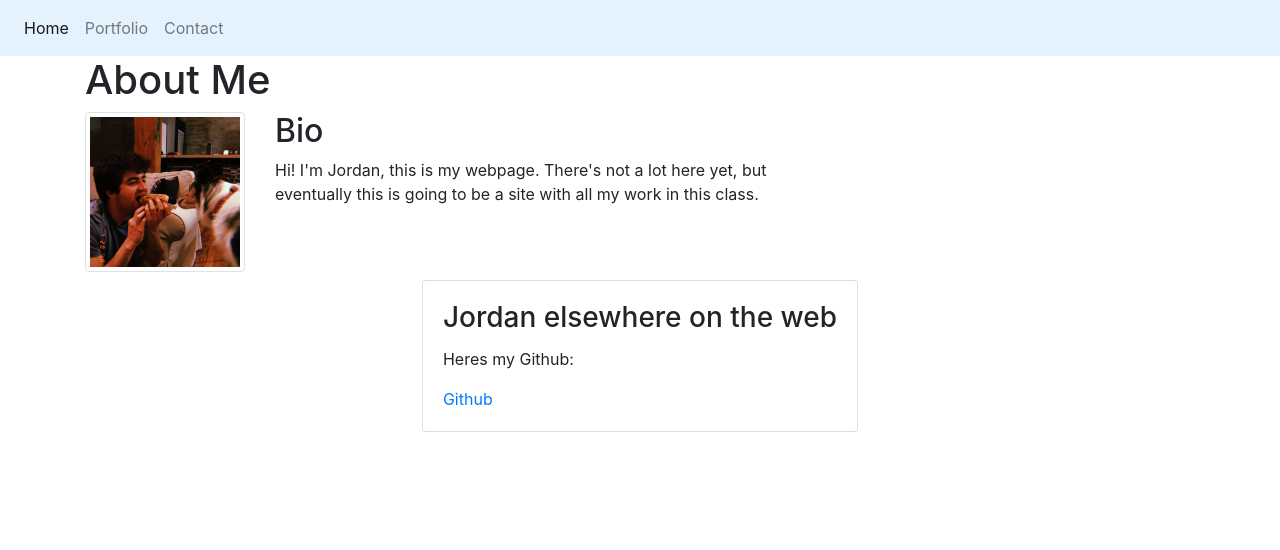
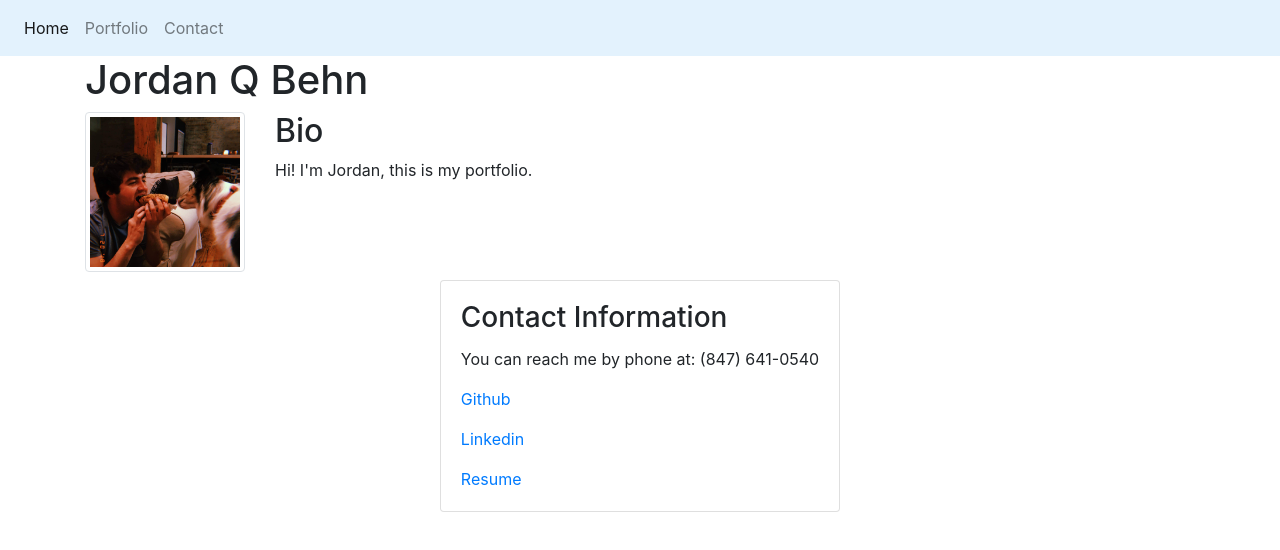
Before and after one commit to JordanBehn/Portfolio, a plain HTML site: page index.html in a window 1280 px wide. Drawn offline with nearby package versions, Linux system fonts and the light colour scheme.

Commit message:
updated contact information + links

```diff
--- a/index.html
+++ b/index.html
@@ -41,7 +41,7 @@
         <row1 class="row">
             <col1 class="col-md-8">
                 <hdr class="page-header">
-                    <h1>About Me</h1>
+                    <h1>Jordan Q Behn</h1>
                 </hdr>
                 <row2 class="row">
                     <col2 class="col-md-3">
@@ -49,7 +49,7 @@
                     </col2>
                     <col3 class="col-md-9">
                         <h2>Bio</h2>
-                        <p>Hi! I'm Jordan, this is my webpage. There's not a lot here yet, but eventually this is going to be a site with all my work in this class.
+                        <p>Hi! I'm Jordan, this is my portfolio.
                         </p>
                     </col3>
                 </row2>
@@ -58,9 +58,15 @@
         <row3 class="row pt-2">
             <crd class="card mx-auto">
                 <cardbody class="card-body">
-                    <h3 class="card-title">Jordan elsewhere on the web</h3>
-                    <p class="card-text">Heres my Github:</p>
-                    <a href="https://github.com/JordanBehn">Github</a>
+                    <h3 class="card-title">Contact Information</h3>
+
+                    <p class="card-text">You can reach me by phone at: (847) 641-0540</p>
+                    <p></p>
+                    <p><a href="https://github.com/JordanBehn ">Github</a></p>
+                    <p></p>
+                    <a href="https://www.linkedin.com/in/jordan-behn-3a6ba3101/ ">Linkedin</a>
+                    <p></p>
+                    <a href="./Assets/JordanBehnResume.pdf " download="Resume ">Resume</a>
 
                 </cardbody>
             </crd>
```
